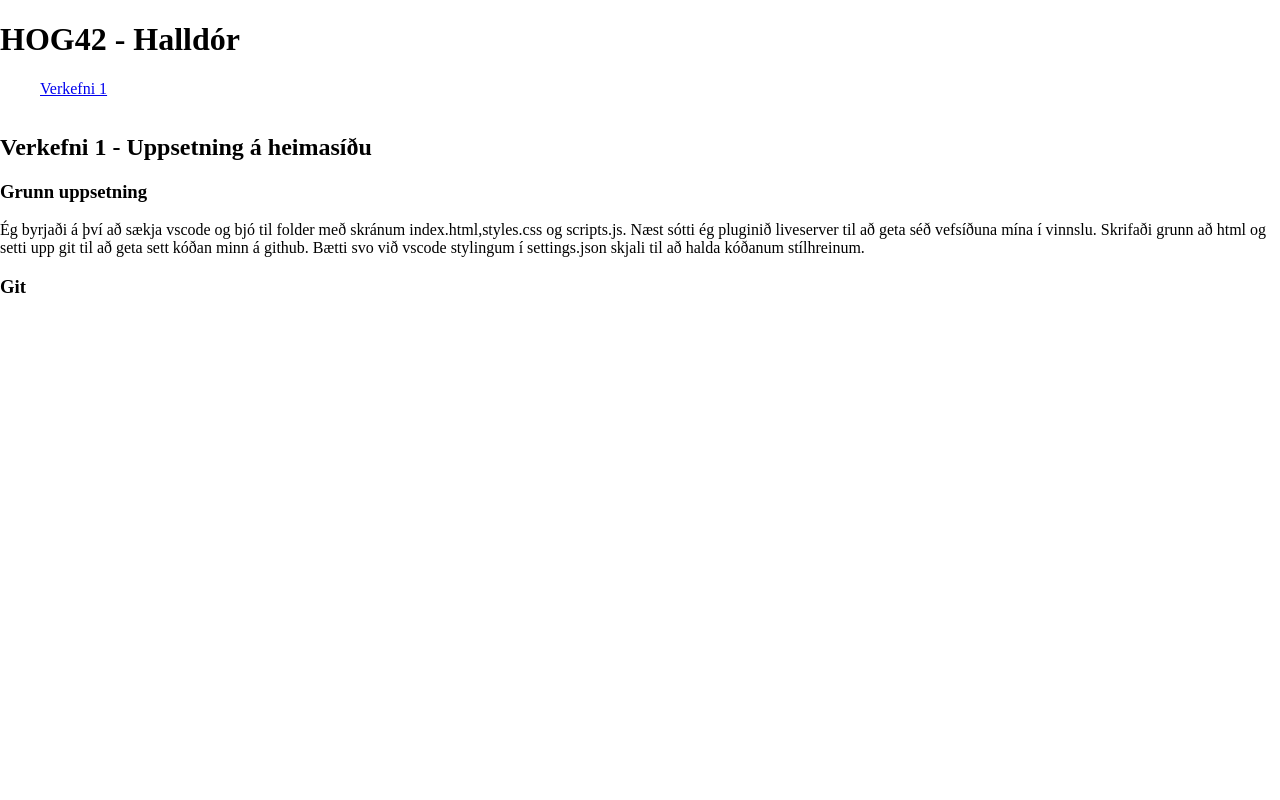
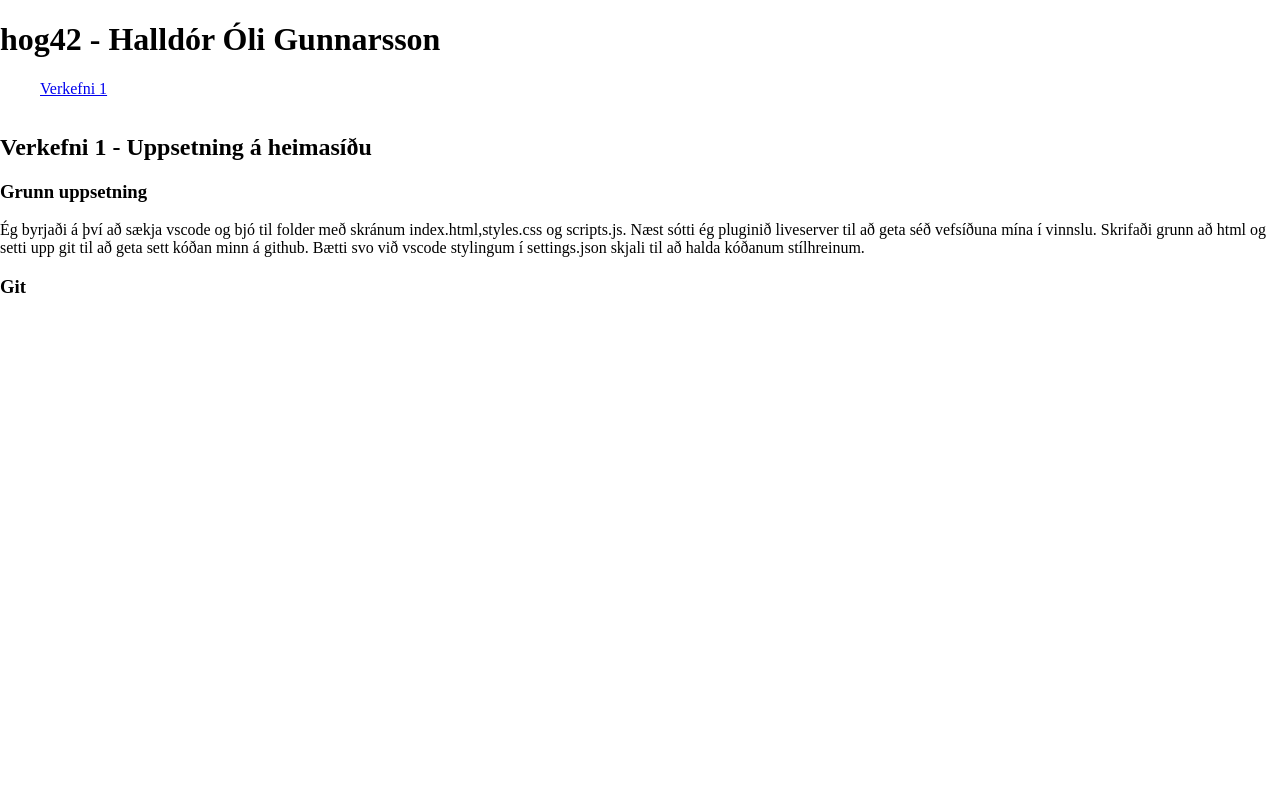
Before and after one commit to GitGud069/vefsida, a plain HTML site: page index.html in a window 1280 px wide. Shown: the top 800 px of the page. Drawn offline with Linux system fonts and the light colour scheme.

Commit message:
fyrsta commit a repo

```diff
--- a/index.html
+++ b/index.html
@@ -11,7 +11,7 @@
 
 <body>
     <header class="haus">
-        <h1>HOG42 - Halldór</h1>
+        <h1>hog42 - Halldór Óli Gunnarsson</h1>
         <nav>
             <ul><a href="verkefni1">Verkefni 1</a></ul>
         </nav>
```
Also changed, not shown: 1 other file.
